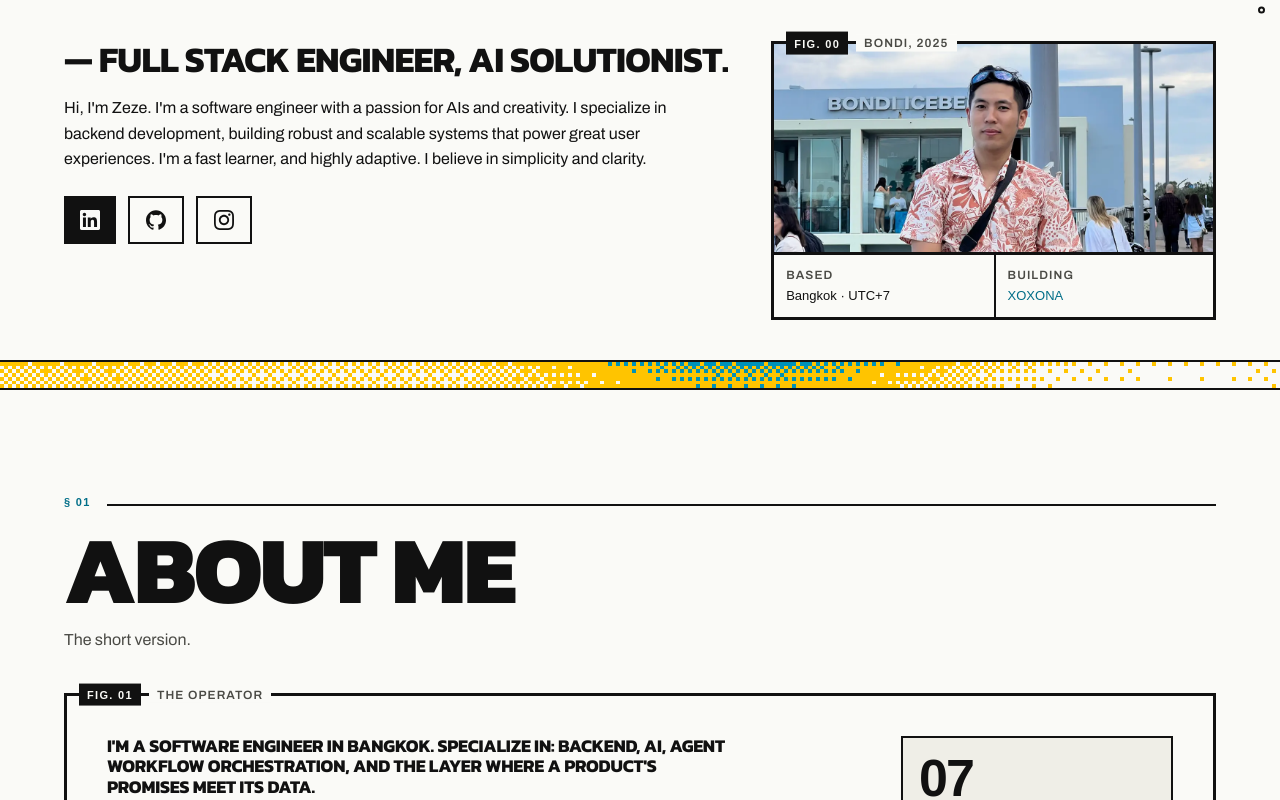
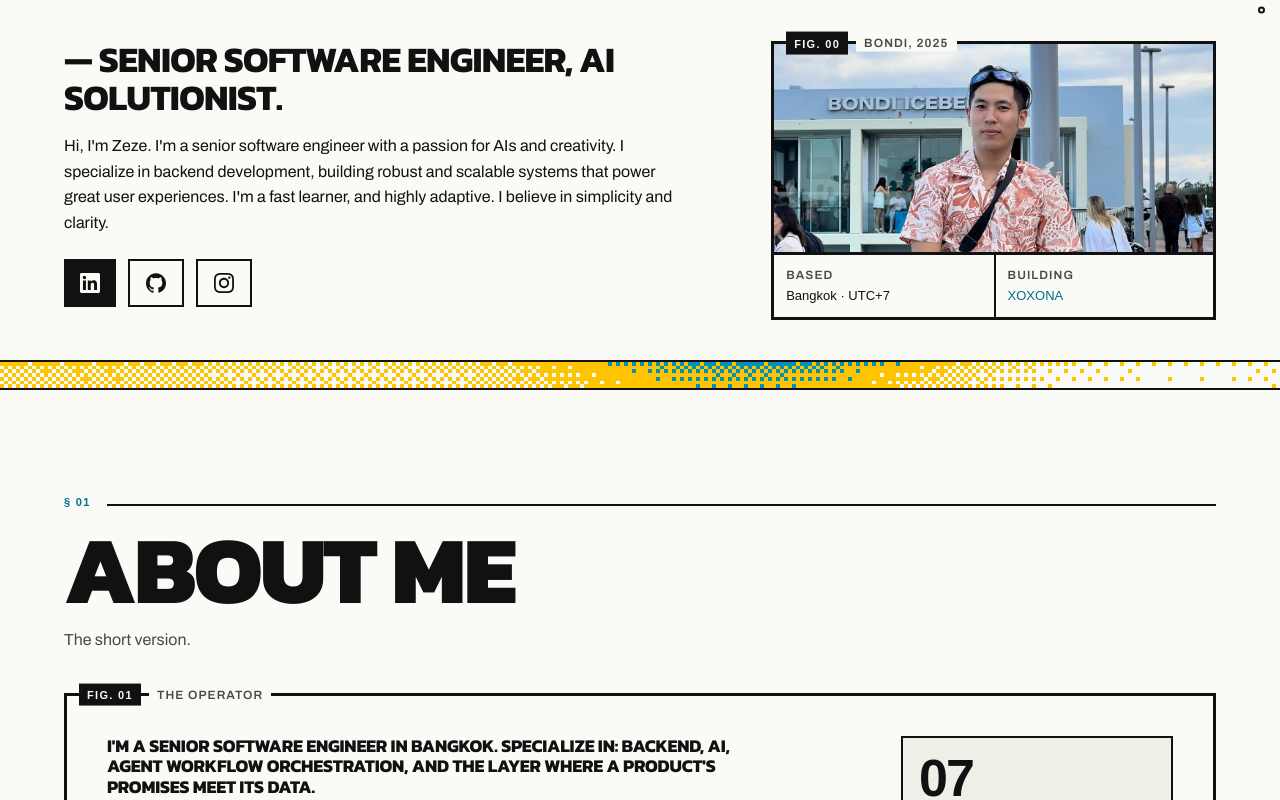
Before and after one commit to satasuk03/portfolio-v2, a Next.js app: page / in a window 1280 px wide. Shown: the part 440-1240 px from the top of the page. Built offline with nearby package versions, Linux system fonts and the light colour scheme; a web font is replaced by a local one.

Commit message:
update role

```diff
--- a/design-reference/direction-a-mockup.html
+++ b/design-reference/direction-a-mockup.html
@@ -1527,10 +1527,10 @@
                     <span class="mk__figtag">Fig. 01 — the operator</span>
                     <div style="padding: var(--s5) var(--s4)">
                         <p class="mk__p mk__p--lead">
-                            I'm a software engineer in Bangkok who ended up
-                            specialising in the parts of a system nobody sees:
-                            retrieval, workflow orchestration, and the layer
-                            where a product's promises meet its data.
+                            I'm a senior software engineer in Bangkok who ended
+                            up specialising in the parts of a system nobody
+                            sees: retrieval, workflow orchestration, and the
+                            layer where a product's promises meet its data.
                         </p>
                         <p class="mk__p" style="margin-top: var(--s4)">
                             The through-line of my career is the same skill
--- a/src/app/layout.tsx
+++ b/src/app/layout.tsx
@@ -27,11 +27,11 @@ const azeretMono = Azeret_Mono({
 });
 
 export const metadata: Metadata = {
-  title: "Satasuk Viparksinlapin — Full Stack Engineer, AI Solutionist",
+  title: "Satasuk Viparksinlapin — Senior Software Engineer, AI Solutionist",
   description:
-    "Full stack engineer and AI solutionist in Bangkok, available remote. Backend systems, retrieval and agent tooling — before that, the quest engine inside a platform that served 100k+ players.",
+    "Senior Full stack engineer and AI solutionist in Bangkok, available remote. Backend systems, retrieval and agent tooling — before that, the quest engine inside a platform that served 100k+ players.",
   openGraph: {
-    title: "Satasuk Viparksinlapin — Full Stack Engineer, AI Solutionist",
+    title: "Satasuk Viparksinlapin — Senior Software Engineer, AI Solutionist",
     description:
       "Backend systems, retrieval and agent tooling. A quest engine owned end to end, and what broke along the way.",
     type: "website",
--- a/src/content/experience.ts
+++ b/src/content/experience.ts
@@ -49,7 +49,7 @@ export const companies: Company[] = [
     current: true,
     roles: [
       {
-        title: "XOXONA — product + AI engineer",
+        title: "XOXONA — Product + Senior AI Engineer",
         when: "2026 —",
         body: "A live consumer AI product. I'm the lead engineer, which means I shape features with product rather than receiving them. I built the knowledge system that decides which long-form lore a character needs for the current turn, against an unbounded history and a fixed context budget. It's also the one codebase I've built agent-directed on purpose — I specify, architect and review far more than I type, and every decision in it is one I can defend.",
         href: "https://xoxona.ai/",
--- a/src/content/profile.ts
+++ b/src/content/profile.ts
@@ -12,7 +12,7 @@ export const profile = {
   /* Kept in step with `hero.tail` below — the running head and the line under
      the knockout word are both in the first viewport, so they cannot disagree.
      Change one, change the other. */
-  role: "Full Stack Engineer, AI Solutionist",
+  role: "Senior Software Engineer, AI Solutionist",
   location: "Bangkok, Thailand",
   availability: "Remote",
   links: {
@@ -34,8 +34,8 @@ export const hero = {
   /* Renders uppercase (.title, The Uppercase Ceiling Rule), so it stays a
      label — the warm first-person line lives in `home.standfirst` below,
      where sentence-case prose belongs. */
-  tail: "— full stack engineer, AI Solutionist.",
-  spoken: "Satasuk Viparksinlapin — full stack engineer, AI Solutionist.",
+  tail: "— senior software engineer, AI Solutionist.",
+  spoken: "Satasuk Viparksinlapin — senior software engineer, AI Solutionist.",
   /* Unnumbered — the photo plate carries Fig. 00, and one figure number may
      only ever point at one thing. */
   figureCaption: "The builder",
@@ -53,7 +53,7 @@ export const hero = {
  */
 export const home = {
   standfirst:
-    "Hi, I'm Zeze. I'm a software engineer with a passion for AIs and creativity. I specialize in backend development, building robust and scalable systems that power great user experiences. I'm a fast learner, and highly adaptive. I believe in simplicity and clarity.",
+    "Hi, I'm Zeze. I'm a senior software engineer with a passion for AIs and creativity. I specialize in backend development, building robust and scalable systems that power great user experiences. I'm a fast learner, and highly adaptive. I believe in simplicity and clarity.",
 } as const;
 
 /**
@@ -93,7 +93,7 @@ export const homeStats = [
  */
 export const about = {
   paragraphs: [
-    "I'm a software engineer in Bangkok. Specialize in: backend, AI, agent workflow orchestration, and the layer where a product's promises meet its data.",
+    "I'm a senior software engineer in Bangkok. Specialize in: backend, AI, agent workflow orchestration, and the layer where a product's promises meet its data.",
     "The through-line of my career is the same skill applied further up each time. I built a quest engine by hand, then owned architecture and incident triage across a 70+ module codebase, and now I direct agents to ship a live consumer AI product — specifying and reviewing far more than I type. Each step needed the same thing: knowing what good looks like before it exists.",
     "I've also watched two markets disappear underneath a product I was building, and rebuilt through both. That's taught me more about engineering judgment than any green-field project has.",
     "I like simple things that hold up. I'd rather delete a system than defend it.",
```
